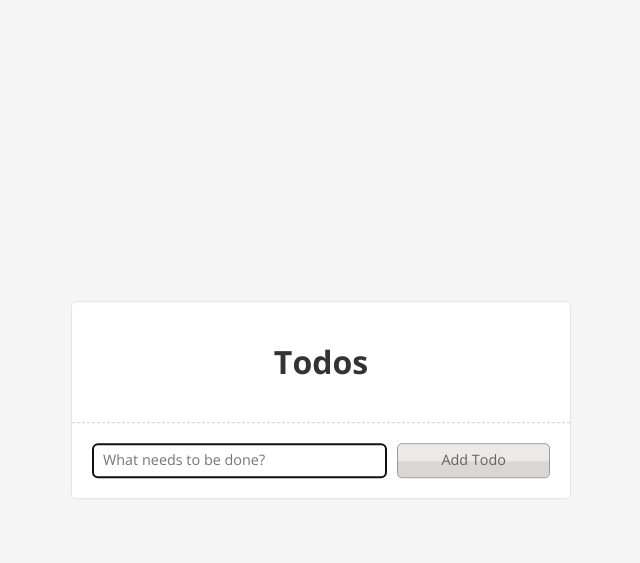
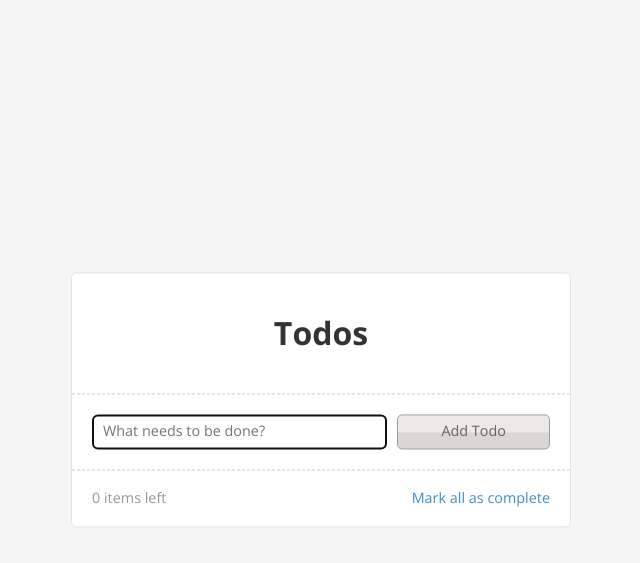
Before and after one commit to klaseskilson/react-flask-todilo, a Flask app: page / in a window 1280 px wide. Shown: the top 563 px of the page, without its empty margins (319-959 px from the left). Run offline with Flask 2, Linux system fonts and the light colour scheme; data that the repository does not hold is empty; some libraries are stand-ins or nearby versions.

Commit message:
Add complete all and counter to footer
The complete all button uses a new endpoint on the backend that marks
every entry in the db as completed, instead of making one call (and
therefore one query and so on...) for every todo entry.

```diff
--- a/app.py
+++ b/app.py
@@ -87,6 +87,14 @@ def create_todo():
     except Exception as e:
         return jsonify({"response": "ERROR %s" % str(e)})
 
+@app.route('/todos/complete_all.json', methods = ['POST'])
+def complete_all():
+    try:
+        query_db('update todos set completed=1', (), True)
+        return redirect(url_for('show_todos'))
+    except Exception as e:
+        return jsonify({"response": "ERROR %s" % str(e)})
+
 @app.route('/todos/<int:todo_id>/status.json', methods = ['POST'])
 def set_status(todo_id):
     try:
--- a/static/javascript/todo.js
+++ b/static/javascript/todo.js
@@ -106,6 +106,25 @@ var TodoApp = React.createClass({
       }.bind(this)
     });
   },
+  notDoneFilter: function(todo) {
+    return !todo.completed;
+  },
+  clearAll: function() {
+    // it was either making ugly ajax call (I hate how this code looks)
+    // or making one call for every todo entry
+    $.ajax({
+      url: '/todos/complete_all.json',
+      dataType: 'json',
+      type: 'POST',
+      success: function(data) {
+        // update list of todos from fresh db
+        this.setState({data: data.todos});
+      }.bind(this),
+      error: function(xhr, status, error) {
+        console.log('An error ('+status+') occured:', error.toString());
+      }.bind(this)
+    });
+  },
   render: function() {
     return (
       <div>
@@ -114,6 +133,14 @@ var TodoApp = React.createClass({
         </header>
         <TodoForm onTodoSubmit={this.saveTodo} />
         <TodoList data={this.state.data} onSetStatus={this.setStatus} />
+        <footer className="todofooter">
+          <span className="todofooter__counter">
+            {this.state.data.filter(this.notDoneFilter).length} items left
+          </span>
+          <a href="#" onClick={this.clearAll} className="todofooter__completeall">
+            Mark all as complete
+          </a>
+        </footer>
       </div>
     );
   }
--- a/static/stylesheet/style.css
+++ b/static/stylesheet/style.css
@@ -13,6 +13,11 @@ body {
   background: #f6f5f5;
   font-family: 'Open Sans', sans-serif;
   color: #333;
+}
+
+a {
+  color: #448CCB;
+  text-decoration: none;
 }
 
 #app {
@@ -33,6 +38,17 @@ body {
   .todoheader h1 {
     line-height: 120px;
     margin: 0;
+  }
+
+.todofooter {
+  border-top: 1px dashed #d2d0d0;
+  padding: 20px;
+  font-weight: 300;
+  font-size: .9em;
+  color: #999;
+}
+  .todofooter__completeall {
+    float: right;
   }
 
 .todolist {
--- a/templates/layout.html
+++ b/templates/layout.html
@@ -9,6 +9,7 @@
   <link rel="stylesheet" type="text/css" href="https://cdnjs.cloudflare.com/ajax/libs/normalize/3.0.3/normalize.min.css">
   <link href="http://fonts.googleapis.com/css?family=Open+Sans:300,400,700" rel="stylesheet" type="text/css">
   <link rel="stylesheet" type="text/css" href="/static/stylesheet/style.css">
+  <meta name="viewport" content="width=device-width, initial-scale=1, maximum-scale=1, user-scalable=no">
 </head>
 <body>
   {% for message in get_flashed_messages() %}
```
